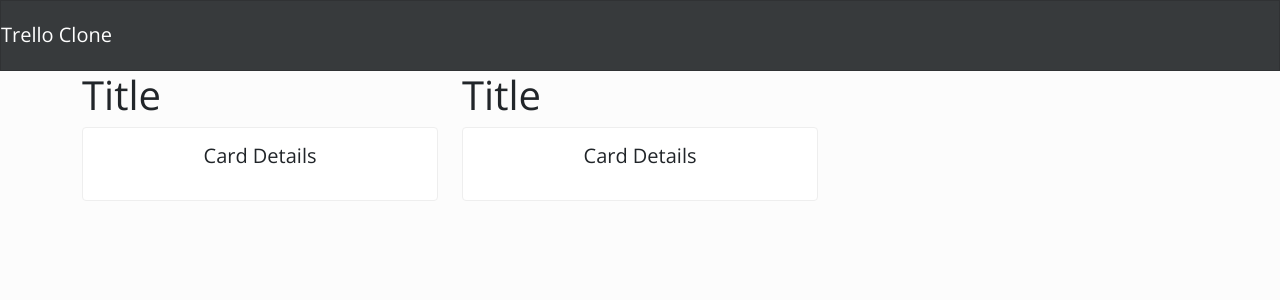
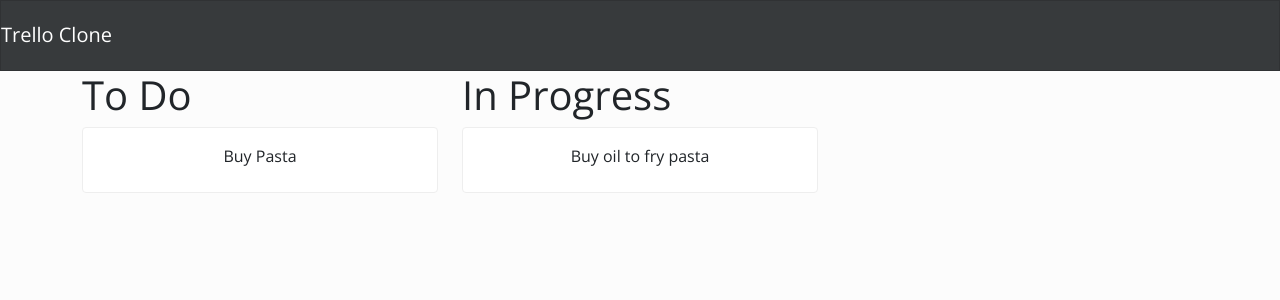
Before and after one commit to ChiragRamachandra/myhammer-trello-clone, a React (Create React App) app: page / in a window 1280 px wide. Shown: the top 300 px of the page. Built offline with nearby package versions, Linux system fonts and the light colour scheme.

Commit message:
updated card components to have dynamic value
Author: Chirag Ramachandra

```diff
--- a/src/components/card/CardComponent.js
+++ b/src/components/card/CardComponent.js
@@ -1,14 +1,14 @@
 import React, {Fragment} from 'react'
 import {Card, Form} from 'react-bootstrap'
 
-const CardComponent = () => {
+const CardComponent = ({allLists, allCards, listsKey, cardKey}) => {
 	return (
 		<Fragment>
 			<Card className='text-center'>
 				<Card.Body>
-					<Card.Title>
-						<Form.Label>Card Details</Form.Label>
-					</Card.Title>
+					<Card.Text>
+						<Form.Label>{allCards[cardKey]?.text}</Form.Label>
+					</Card.Text>
 				</Card.Body>
 			</Card>
 		</Fragment>
--- a/src/components/verticalLists/ListComponent.js
+++ b/src/components/verticalLists/ListComponent.js
@@ -6,9 +6,18 @@ const ListComponent = ({allLists, allCards, listsKey}) => {
 	return (
 		<Fragment>
 			<Col style={{display: 'inline-block', float: 'none'}} xs={4}>
-				<h1>{'Title'}</h1>
+				<h1>{allLists[listsKey]?.title}</h1>
 
-				<CardComponent allLists={allLists} allCards={allCards} />
+				{allLists[listsKey].cards.map((cardKey) => {
+					return (
+						<CardComponent
+							key={cardKey}
+							listsKey={listsKey}
+							cardKey={cardKey}
+							allCards={allCards}
+						/>
+					)
+				})}
 			</Col>
 		</Fragment>
 	)
```
